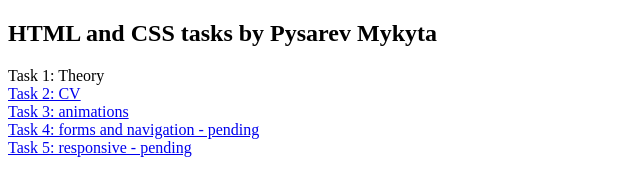
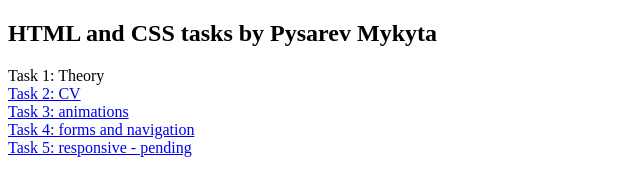
Before and after one commit to Mykyta-Pysarev/CV, a plain HTML site: page index.html in a window 1280 px wide. Shown: the full height of the page, 0-640 px from the left. Drawn offline with Linux system fonts and the light colour scheme.

Commit message:
updated link to task 4

```diff
--- a/index.html
+++ b/index.html
@@ -16,7 +16,7 @@
             <br>
             <a href="animations.html">Task 3: animations</a>
             <br>
-            <a href="#">Task 4: forms and navigation - pending</a>
+            <a href="https://mykyta-pysarev.github.io/cource-forms/contact-info.html">Task 4: forms and navigation</a>
             <br>
             <a href="#">Task 5: responsive - pending</a>
         </nav>
```
